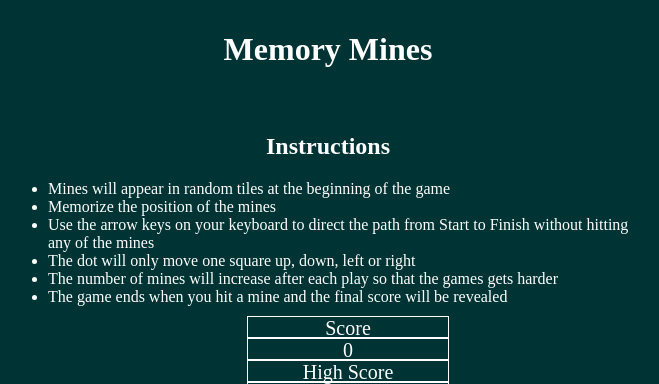
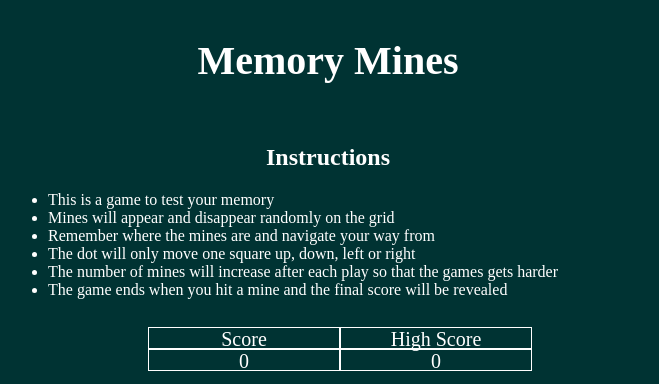
Before and after one commit to trcywu/memory-mines, a PHP site: page / in a window 1280 px wide. Shown: the top 384 px of the page, without its empty margins (312-971 px from the left). Run offline with PHP 8.4, Linux system fonts and the light colour scheme.

Commit message:
corrected scoreboard css

```diff
--- a/css/style.css
+++ b/css/style.css
@@ -1,5 +1,6 @@
 body {
   background-color: #003333;
+  font-family: copperplate;
 }
 
 h1 {
@@ -7,6 +8,7 @@ h1 {
   height: 80px;
   padding-top: 10px;
   color: white;
+  font-size: 40px;
 }
 
 h2 {
@@ -21,18 +23,27 @@ h2 {
 
 .scoreboard {
   width: 400px;
+  height: 60px;
   margin: 0 auto;
 }
 
 .scoreboard li {
   height: 20px;
-  width: 200px;
+  width: 190px;
   border: 1px solid white;
   margin: 0 auto;
   text-align: center;
   font-size: 20px;
   color: white;
   list-style-type: none;
+}
+
+.score1 {
+  float: left;
+}
+
+.score2 {
+  float: left;
 }
 
 #inst {
--- a/home.html
+++ b/home.html
@@ -10,20 +10,20 @@
   <h1>Memory Mines</h1>
   <h2>Instructions</h2>
   <ul class="instructions">
-    <li id="inst">Mines will appear in random tiles at the beginning of the game</li>
-    <li id="inst">Memorize the position of the mines</li>
-    <li id="inst">Use the arrow keys on your keyboard to direct the path from Start to Finish without hitting any of the mines</li>
+    <li id="inst">This is a game to test your memory</li>
+    <li id="inst">Mines will appear and disappear randomly on the grid</li>
+    <li id="inst">Remember where the mines are and navigate your way from </li>
     <li id="inst">The dot will only move one square up, down, left or right</li>
     <li id="inst">The number of mines will increase after each play so that the games gets harder</li>
     <li id="inst">The game ends when you hit a mine and the final score will be revealed</li>
   </ul>
   <ul class="scoreboard">
-   <li id="score">Score</li>
-   <li id="scoreCounter">0</li>
-   <li id="highScore">High Score</li>
-   <li id="HighScoreCounter">0</li>
-   <li id="reset">Reset</li>
-
+   <li class="score1" id="score">Score</li>
+   <li class="score2" id="highScore">High Score</li>
+   <li class="score1" id="scoreCounter">0</li>
+   <li class="score2" id="HighScoreCounter">0</li>
+<!--    <li id="reset">Reset</li>
+ -->
   </ul>
 
 
--- a/js/app.js
+++ b/js/app.js
@@ -15,7 +15,7 @@ $(function(){
 function startGame(){
   gridBuilder();
   pathDrawing();
-  dropMines(8);
+  dropMines(20);
   setupPlayer();
 }
 
@@ -28,6 +28,7 @@ var scoreCounter = 0;
 var mines = [];
 var mine = '<img src = "https://cdn4.iconfinder.com/data/icons/mining-icons/100/3-512.png">'
 var player = '<img src ="http://www.vican.no/lei-et-foredrag/img/wdot.png">'
+var finishImg = '<img src= "http://icons.iconarchive.com/icons/iconka/st-patricks-day/256/pot-of-gold-icon.png">'
 var randomInt = function(min,max){
   return Math.floor(Math.random()*(max-min))+min
 }
@@ -79,9 +80,10 @@ function dropMines(numberOfMines){
 
 function setupPlayer(){
   $($(".grid li")[start]).html(player);
+  $($(".grid li")[finish]).html(finishImg);
   $('body').on("keydown", function(event) {
      event.preventDefault();
-     $($('.grid li')[playerPosition]).css("backgroundColor", "green");
+     $($('.grid li')[playerPosition]).css("backgroundColor", "#778899");
      // Up
      if (event.which === 38){
        // Change the position to up
@@ -110,16 +112,14 @@ function setupPlayer(){
 
 function checkForWin() {
   if (playerPosition === finish) {
-    alert("you win!")
+    // alert("you win!")
     scoreCounter++;
-    console.log("scorecounter is " + scoreCounter)
     $('li#scoreCounter').html(scoreCounter);
     reset();
   }
   $.each(mines, function(i, mine){
     if (playerPosition == mine) {
-    $($('.grid li')[playerPosition]).css("backgroundColor", "red")
-      console.log(playerPosition)
+    $($('.grid li')[playerPosition]).css("backgroundImage", "url(/images/fire.gif) no-repeat;")
       alert("you've hit a mine. Game Over");
       scoreCounter = 0;
       $('li#scoreCounter').html(scoreCounter)
@@ -145,8 +145,9 @@ function reset() {
   gridBuilder();
   pathDrawing();
   mines = [];
-  dropMines(8);
+  dropMines(20);
   $($(".grid li")[start]).html(player);
+  $($(".grid li")[finish]).html(finishImg);
 }
 
 function showHighScore(scoreCounter){
```
Also changed, not shown: images/fire.gif (added), 2 other files.
